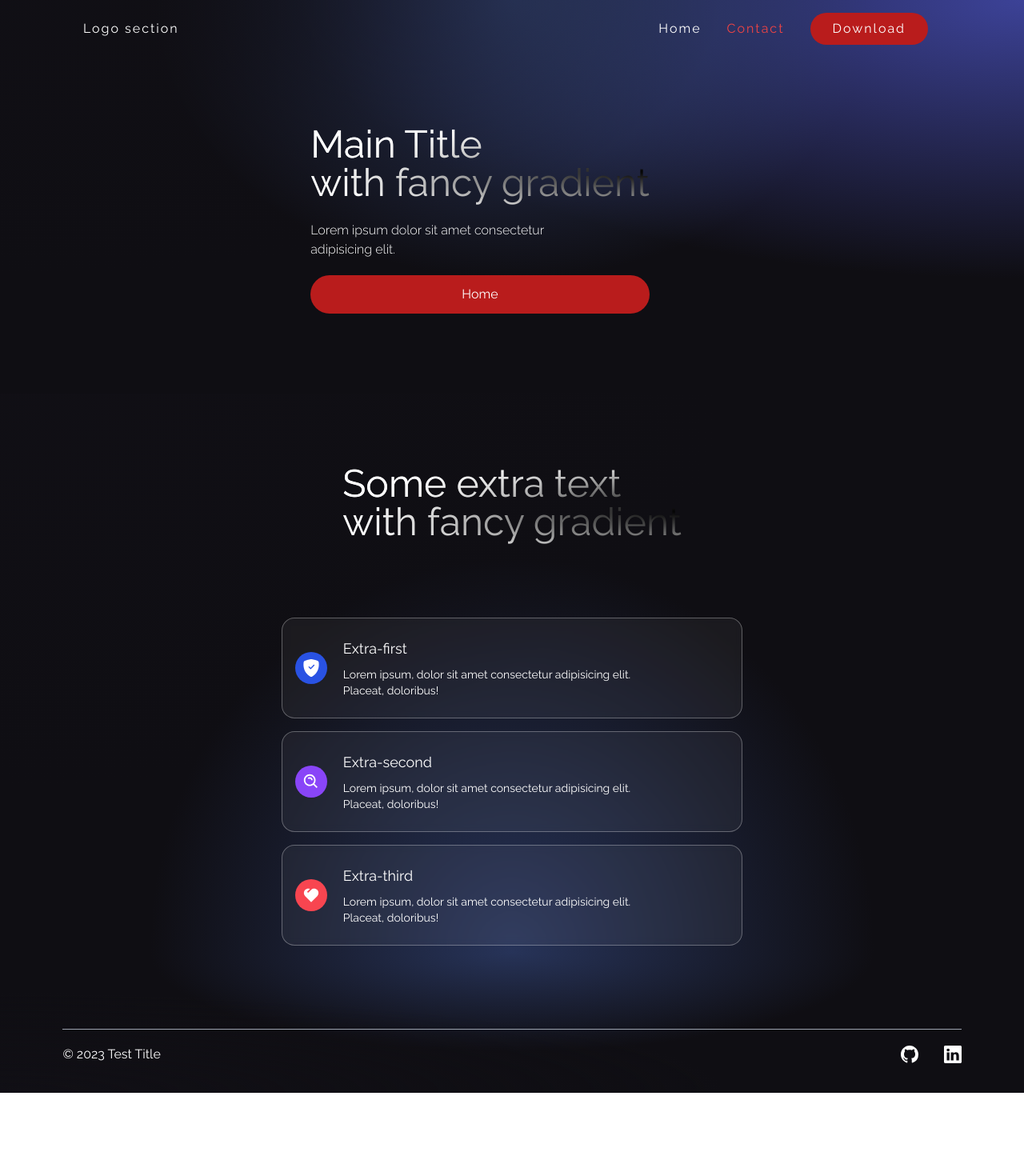
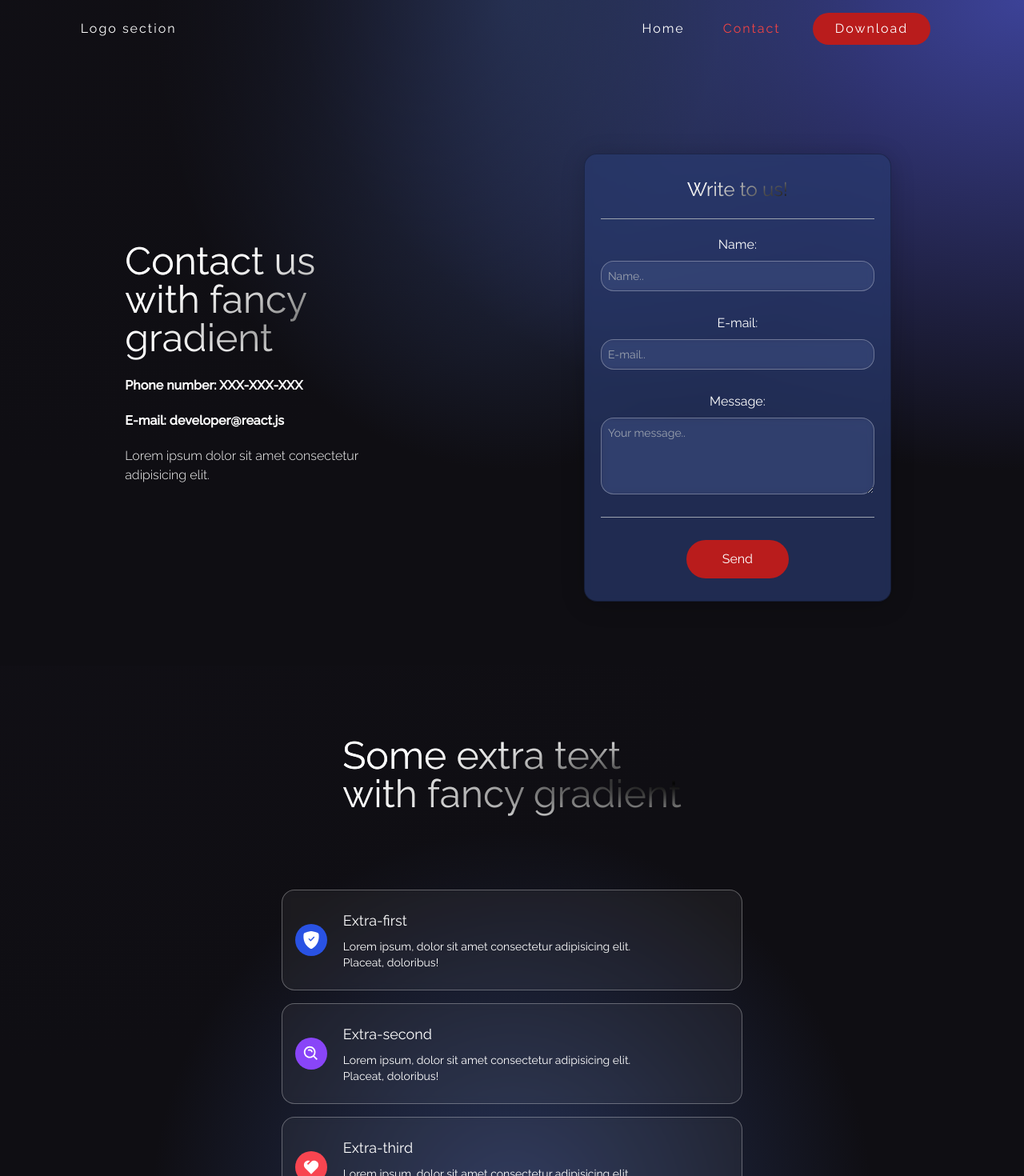
Before and after one commit to Anathretic/portfolio-website, a React (Vite) app: page /contact in a window 1280 px wide. Shown: the top 1470 px of the page at 80% size. Before the commit the page ends 1366 px from the top, so only its background shows below. Built offline with nearby package versions, Linux system fonts and the light colour scheme.

Commit message:
created contact form and increased nav link clickable area

```diff
--- a/src/sections/Contact.jsx
+++ b/src/sections/Contact.jsx
@@ -1,4 +1,7 @@
 import { Link } from 'react-router-dom'
+
+const inputStyles =
+	'my-2 w-full rounded-sm p-2 outline-none bg-transparent text-white border-none text-sm white-glassmorphism'
 
 const Contact = () => {
 	return (
@@ -6,16 +9,38 @@ const Contact = () => {
 			<div className='flex mf:flex-row flex-col items-center justify-between md:p-20 py-12 px-4'>
 				<div className='flex flex-1 justify-start items-start flex-col mf:mr-20'>
 					<h1 className='text-3xl sm:text-5xl text-white text-gradient py-1'>
-						Main Title <br /> with fancy gradient
+						Contact us <br /> with fancy gradient
 					</h1>
+					<p className='text-left mt-5 text-white md:w-9/12 w-11/12 text-base font-bold'>Phone number: XXX-XXX-XXX</p>
+					<p className='text-left mt-5 text-white md:w-9/12 w-11/12 text-base font-bold'>E-mail: developer@react.js</p>
 					<p className='text-left mt-5 text-white font-light md:w-9/12 w-11/12 text-base'>
 						Lorem ipsum dolor sit amet consectetur adipisicing elit.
 					</p>
-					<Link
-						to='/'
-						className='flex flex-row justify-center items-center my-5 bg-[#b91c1c] p-3 w-full rounded-full cursor-pointer hover:bg-[#7f1d1d] transition duration-300'>
-						<p className='text-white text-base'>Home</p>
-					</Link>
+				</div>
+				<div className='flex flex-col flex-1 items-center justify-start w-full sm:w-96 mf:mt-0 mf:ml-20 mt-10'>
+					<form className='px-5 py-2 sm:w-96 w-full flex flex-col justify-start items-center blue-glassmorphism mt-10'>
+						<h2 className='p-5 text-2xl text-white text-gradient'>Write to us!</h2>
+
+						<div className='h-[1px] w-full bg-gray-400' />
+
+						<label className='text-white mt-5'>Name:</label>
+						<input className={`${inputStyles}`} placeholder='Name..' name='name' type='text' />
+						<label className='text-white mt-5'>E-mail:</label>
+						<input className={`${inputStyles}`} placeholder='E-mail..' name='e-mail' type='text' />
+						<label className='text-white mt-5'>Message:</label>
+						<textarea
+							className={`min-h-[96px] max-h-[256px] ${inputStyles} mb-5`}
+							placeholder='Your message..'
+							name='message'></textarea>
+
+						<div className='h-[1px] w-full bg-gray-400 my-2' />
+
+						<Link
+							to='/'
+							className='flex flex-row justify-center items-center my-5 bg-[#b91c1c] p-3 w-32 rounded-full cursor-pointer hover:bg-[#7f1d1d] transition duration-300'>
+							<p className='text-white text-base'>Send</p>
+						</Link>
+					</form>
 				</div>
 			</div>
 		</div>
--- a/src/sections/Footer.jsx
+++ b/src/sections/Footer.jsx
@@ -1,8 +1,7 @@
 import { BsGithub, BsLinkedin } from 'react-icons/bs'
 
 const Footer = () => {
-
-    const currentYear = new Date().getFullYear()
+	const currentYear = new Date().getFullYear()
 
 	return (
 		<div className='w-full flex md:justify-center justify-between items-center flex-col p-4 gradient-bg-footer text-white'>
@@ -10,11 +9,19 @@ const Footer = () => {
 			<div className='sm:w-[90%] w-full flex justify-between items-center my-5'>
 				<p className='text-sm text-center mf:text-base'>&copy; {currentYear} Test Title</p>
 				<div className='flex flex-end '>
-					<a className='cursor-pointer mr-8' href='https://github.com/' target='_blank' rel='noreferrer'>
-						<BsGithub fontSize={22} className='hover:text-red-500 transition duration-300' />
+					<a
+						className='cursor-pointer mr-8 p-1 hover:text-red-500 transition duration-300'
+						href='https://github.com/'
+						target='_blank'
+						rel='noreferrer'>
+						<BsGithub fontSize={22} />
 					</a>
-					<a className='cursor-pointer' href='https://pl.linkedin.com/' target='_blank' rel='noreferrer'>
-						<BsLinkedin fontSize={22} className='hover:text-red-500 transition duration-300' />
+					<a
+						className='cursor-pointer p-1 hover:text-red-500 transition duration-300'
+						href='https://pl.linkedin.com/'
+						target='_blank'
+						rel='noreferrer'>
+						<BsLinkedin fontSize={22} />
 					</a>
 				</div>
 			</div>
--- a/src/sections/Navbar.jsx
+++ b/src/sections/Navbar.jsx
@@ -6,7 +6,7 @@ import { NavLink } from 'react-router-dom'
 const NavbarItem = ({ title, section, classProps, onClick }) => {
 	return (
 		<li className={`mx-4 cursor-pointer hover:text-red-500 transition duration-300 ${classProps}`}>
-			<NavLink to={section} onClick={onClick}>{title}</NavLink>
+			<NavLink className='p-2' to={section} onClick={onClick}>{title}</NavLink>
 		</li>
 	)
 }
```
